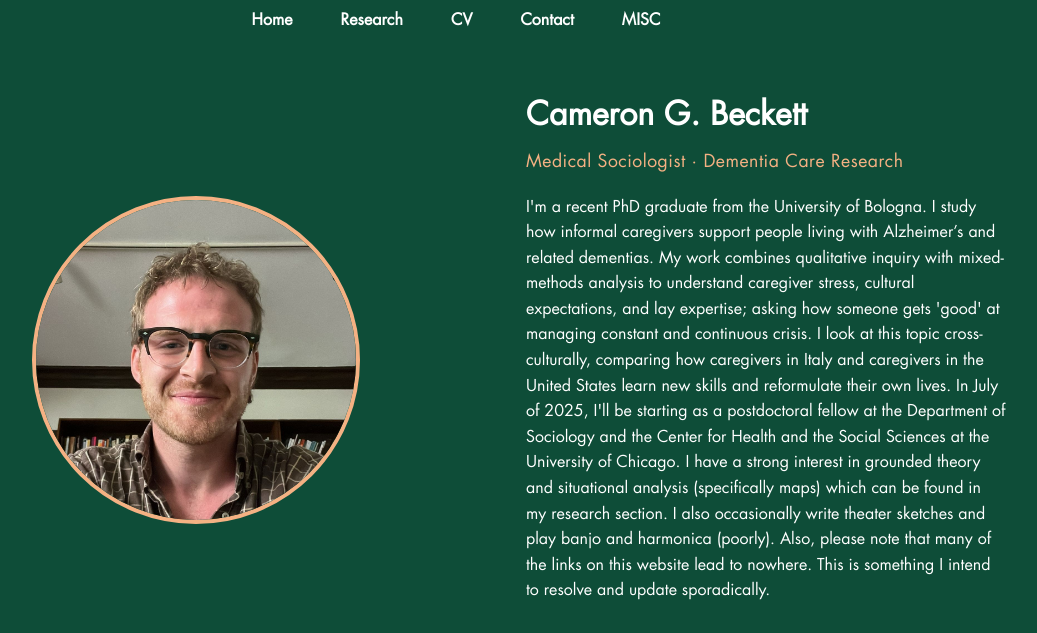
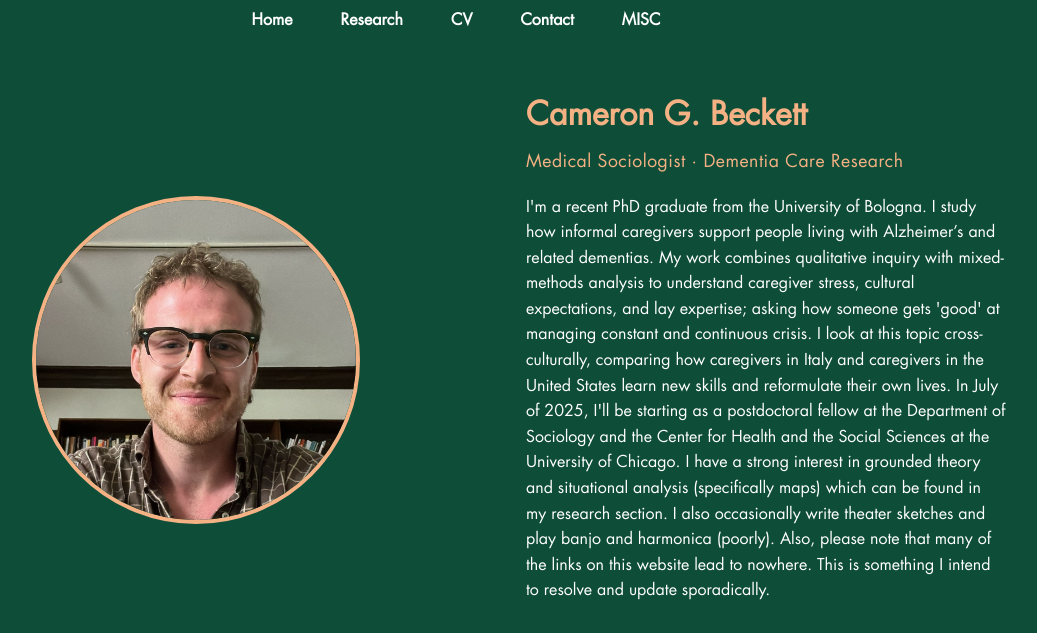
Before and after one commit to cbeckett2/website, a plain HTML site: page index.html in a window 1280 px wide. Shown: the top 633 px of the page, without its empty margins (184-1221 px from the left). Drawn offline with Linux system fonts and the light colour scheme.

Commit message:
Update style.css
color change line 22 from white #FFFFF to peach #F4B183

```diff
--- a/css/style.css
+++ b/css/style.css
@@ -19,7 +19,7 @@ body {
 }
 
 h1, h2, h3, h4 {
-  color: #FFFFFF; /* headings in primary text color (could also use accent for h1 if desired) */
+  color: #F4B183; /* headings in primary text color (could also use accent for h1 if desired) */
   margin-top: 1.5em;
   margin-bottom: 0.5em;
 }
```
